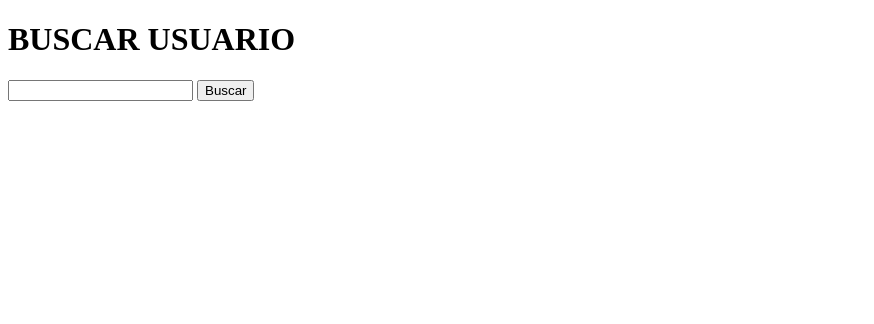
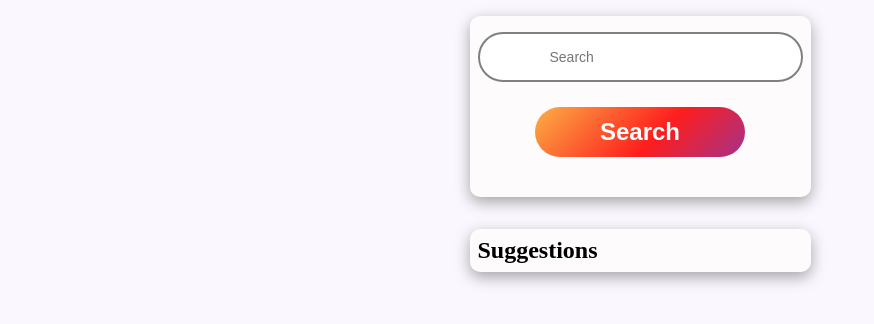
Before and after one commit to jpinedadev/api-practicas, a plain HTML site: page users/index.html in a window 1280 px wide. Shown: the whole page, without its empty margins (0-874 px from the left). Drawn offline with Linux system fonts and the light colour scheme.

Commit message:
more excercises

```diff
--- a/users/app.js
+++ b/users/app.js
@@ -1,4 +1,13 @@
 const url = 'https://jsonplaceholder.typicode.com/users';
+
+var input = document.getElementById("buscar");
+input.addEventListener("keypress", function(event) {
+  if (event.key === "Enter") {
+    event.preventDefault();
+    buscar()
+  }
+});
+
 
 function buscar() {
     console.log('buscando...')
@@ -40,21 +49,16 @@ function mostrar(usuario) {
     console.log(email)
     console.log(telefono)
     //pintando
-    const aplicacion = document.querySelector('.container');
+    const aplicacion = document.querySelector('.content');
+    const par = document.getElementsByTagName('p')
     const pintarNombre = document.createElement('p')
-    pintarNombre.innerHTML = '<b>Nombre:</b> '+nombre;
+
+    pintarNombre.innerHTML =
+        '<b>Nombre:</b> '+nombre+ '<br>' +
+        '<b>Nombre de usuario:</b> ' + nombreDeUsuario + '<br>' +
+        '<b>Correo electronico:</b> ' + email + '<br>' +
+        '<b>Telefono:</b> ' + telefono + '<hr>';
+
     aplicacion.appendChild(pintarNombre)
 
-    const pintarNombreDeUsuario = document.createElement('p')
-    pintarNombreDeUsuario.innerHTML = '<b>Nombre de usuario:</b> ' + nombreDeUsuario;
-    aplicacion.appendChild(pintarNombreDeUsuario)
-
-    const pintarEmail = document.createElement('p')
-    pintarEmail.innerHTML = '<b>Correo electronico:</b> ' + email;
-    aplicacion.appendChild(pintarEmail)
-
-    const pintarTelefono = document.createElement('p')
-    pintarTelefono.innerHTML = '<b>Telefono:</b> ' + telefono;
-    aplicacion.appendChild(pintarTelefono)
-
 }
--- a/users/index.html
+++ b/users/index.html
@@ -7,15 +7,20 @@
         <link rel="stylesheet" href="styles.css">
     </head>
     <body>
-        <div class="header">
-            <h1>BUSCAR USUARIO</h1>
-            <input type="search" name="buscar" id="buscar">
-            <button type="submit" onclick="buscar()">Buscar</button>
+
+        <div class="container">
+            <div class="header">
+                <input type="search" name="buscar" id="buscar" placeholder="Search">
+
+                <br>
+                <button type="submit" onclick="buscar()" class="css-button-gradient--9">Search</button>
+            </div>
+
+            <div class="content">
+                <h2>Suggestions</h2>
+            </div>
         </div>
 
-        <div class="container">
-
-        </div>
     </body>
-    <script src="app.js"></script>
+   <script src="app.js"></script>
 </html>
--- a/users/styles.css
+++ b/users/styles.css
@@ -0,0 +1,77 @@
+*{
+    margin:0;
+    padding: 0;
+    box-sizing: border-box;
+}
+
+body{
+    background:#faf8fe;
+}
+
+.container{
+    display: grid;
+    justify-content:center;
+}
+
+.header{
+    background:#fefbfc;
+    padding:1em 0.5em 2.5em 0.5em;
+    margin:1em 0;
+    border-radius:10px;
+    box-shadow: rgba(0, 0, 0, 0.35) 0px 5px 15px;
+    display:flex;
+    flex-direction:column;
+    justify-content:center;
+}
+
+
+.header input{
+    border: 2px solid grey;
+    border-radius: 40px;
+    height: 50px;
+    padding: 0 5em;
+    font-size: 14px;
+    margin-bottom:0.5em;
+}
+
+.header input:focus{
+    border-color:#aa00fd;
+    outline:none;
+}
+
+.css-button-gradient--9 {
+    font-size:1.5rem;
+    min-width: 130px;
+    height: 50px;
+    width: 210px;
+    color: #fff;
+    padding: 5px 10px;
+    margin:auto;
+    font-weight: bold;
+    cursor: pointer;
+    transition: all 0.3s ease;
+    position: relative;
+    display: inline-block;
+    outline: none;
+    border-radius: 40px;
+    border: none;
+    background-size: 120% auto;
+    background-image: linear-gradient(315deg, #833ab4 0%, #fd1d1d 50%, #fcb045);
+}
+.css-button-gradient--9:hover {
+    background-position: right center;
+}
+.css-button-gradient--9:active {
+    top: 2px;
+}
+
+.content{
+    background:#fefbfc;
+    margin-top:1em;
+    border-radius:10px;
+    padding:0.5em 0.5em;
+    box-shadow: rgba(0, 0, 0, 0.35) 0px 5px 15px;
+}
+.content p{
+
+}
```
Also changed, not shown: users/lupa.png (added).
